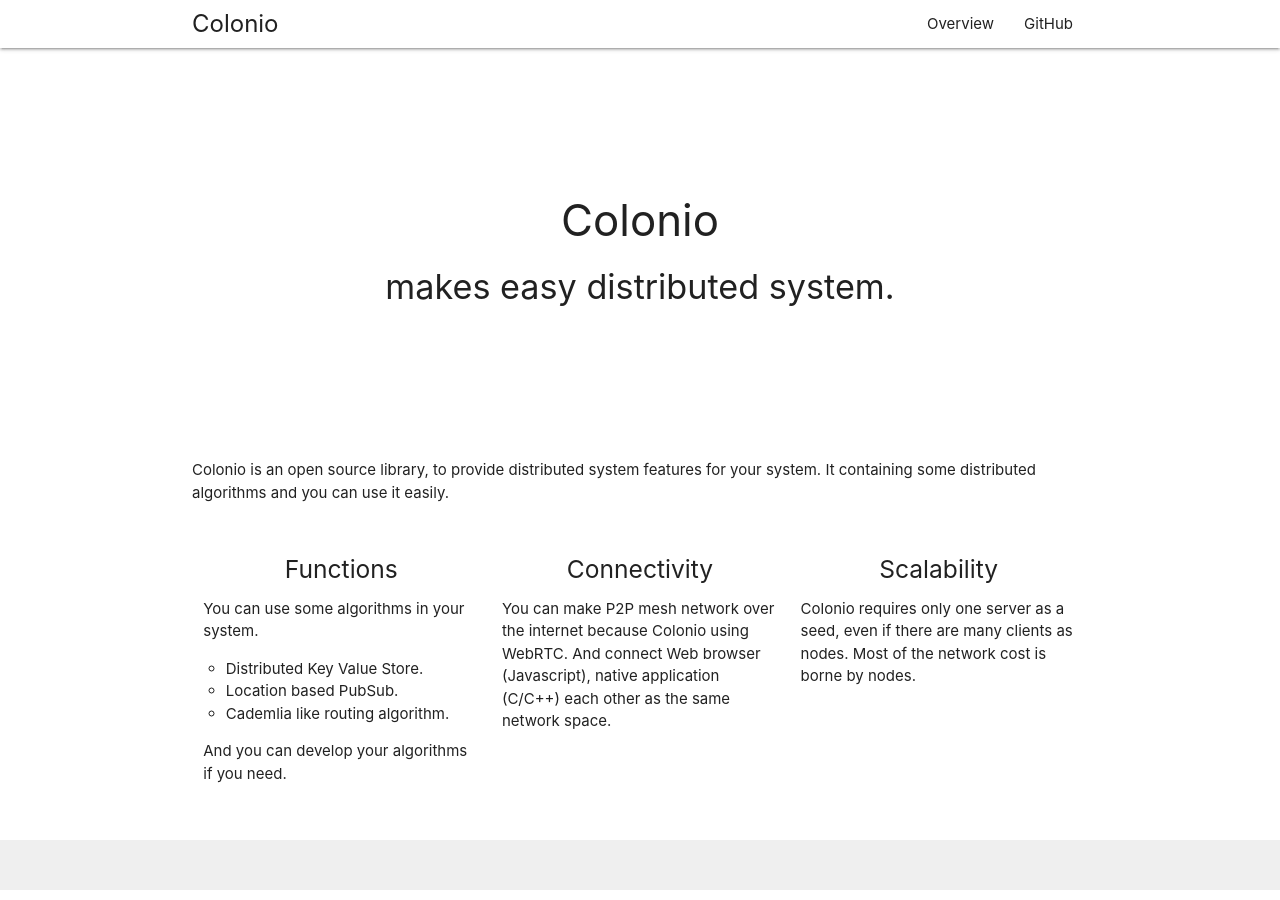
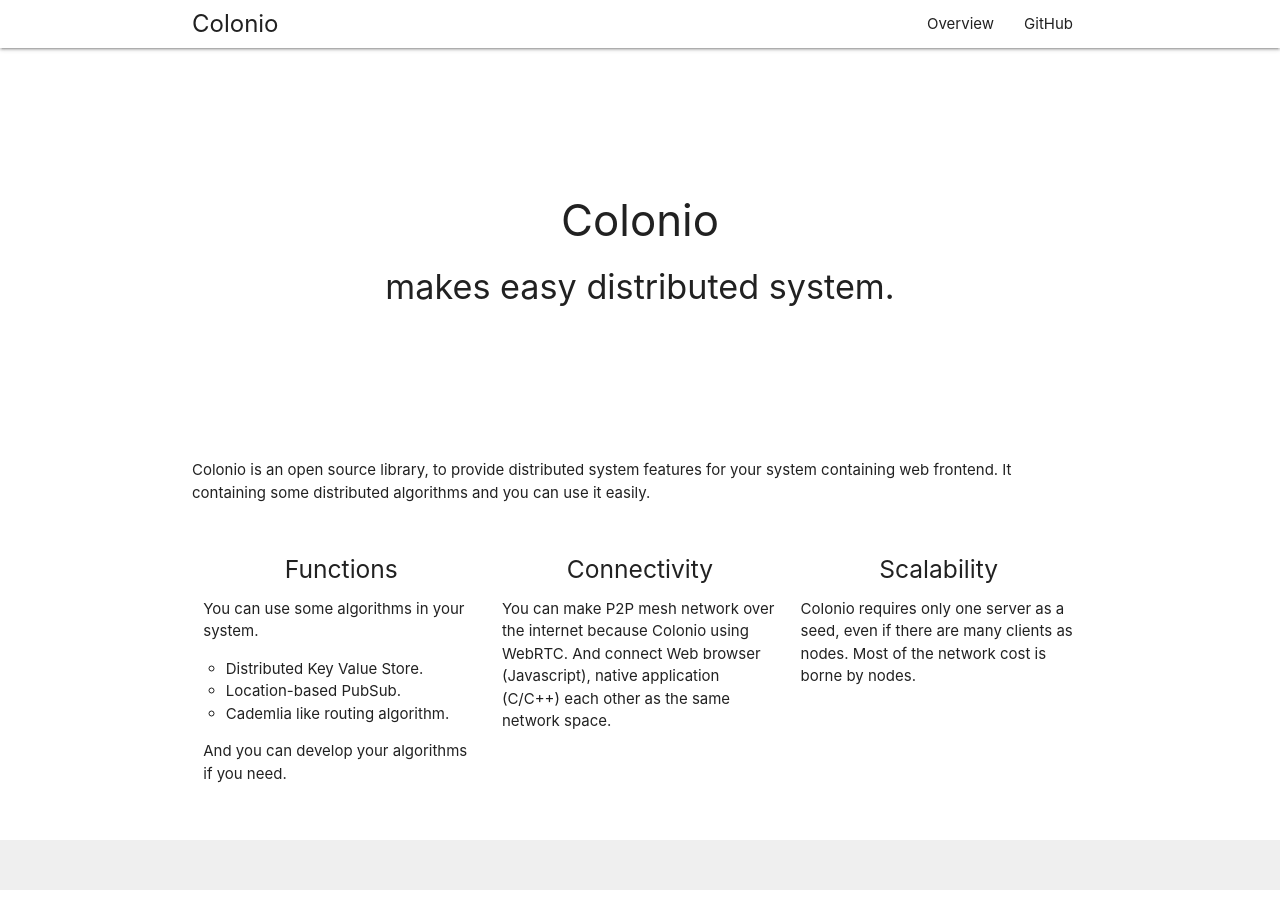
Before and after one commit to colonio/colonio.github.io, a Jekyll site: the page built from index.md, in a window 1280 px wide. Built offline with Jekyll 4.4.1, drawn with Linux system fonts in a browser that asks for light colours.

Commit message:
update home document to match overview

```diff
--- a/index.md
+++ b/index.md
@@ -12,7 +12,7 @@ layout: home
 
     <div class="row">
         <p>
-            Colonio is an open source library, to provide distributed system features for your system.
+            Colonio is an open source library, to provide distributed system features for your system containing web frontend.
             It containing some distributed algorithms and you can use it easily.
         </p>
     </div>
@@ -23,7 +23,7 @@ layout: home
             <p>You can use some algorithms in your system. </p>
             <ul style="list-style-type: square">
                 <li>Distributed Key Value Store.</li>
-                <li>Location based PubSub.</li>
+                <li>Location-based PubSub.</li>
                 <li>Cademlia like routing algorithm.</li>
             </ul>
             <p>And you can develop your algorithms if you need.</p>
```
